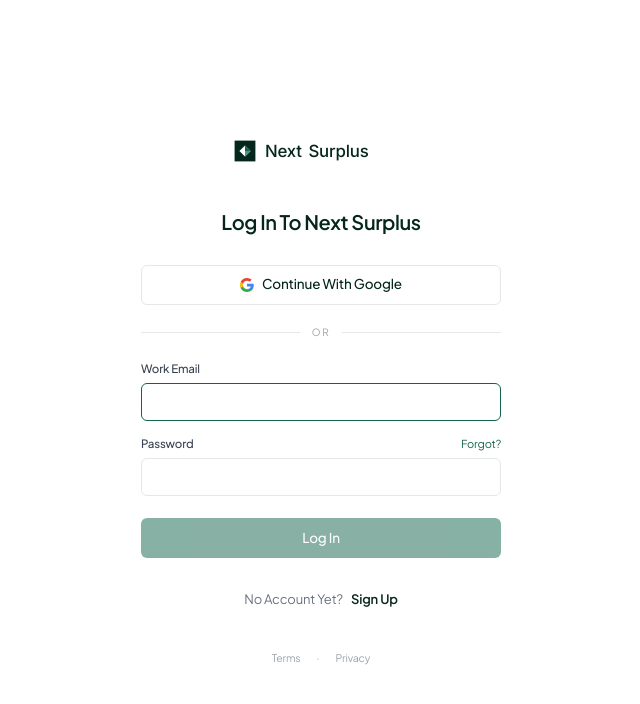
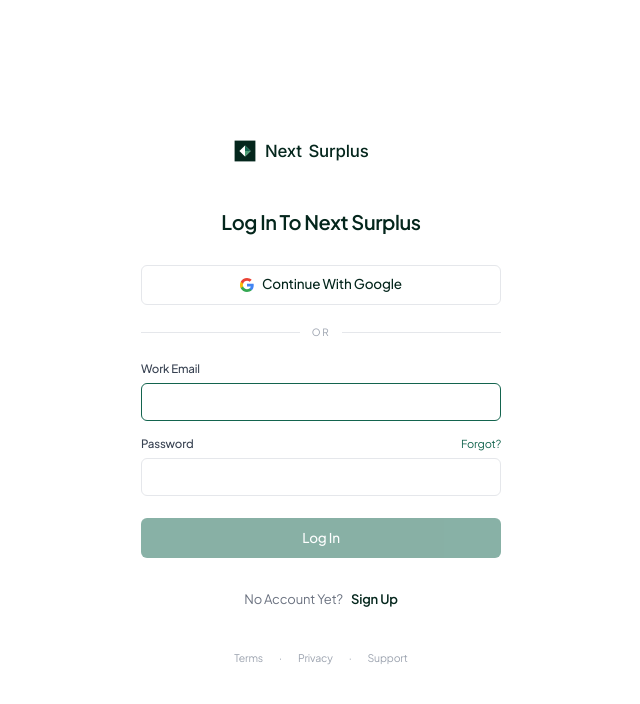
Before and after one commit to bmoss2015/next-surplus, a Next.js app: page /login in a window 1280 px wide. Shown: the top 704 px of the page, without its empty margins (319-959 px from the left). Built offline with nearby package versions, Linux system fonts and the light colour scheme; no server answers.

Commit message:
Fix M11: Support email link in login footer

```diff
--- a/src/app/(signup-flow)/login/page.tsx
+++ b/src/app/(signup-flow)/login/page.tsx
@@ -189,6 +189,13 @@
           <Link href="/privacy" className="hover:text-[#04261c]">
             Privacy
           </Link>
+          <span aria-hidden>&middot;</span>
+          <a
+            href="mailto:support@nextsurplus.com"
+            className="hover:text-[#04261c]"
+          >
+            Support
+          </a>
         </div>
       </div>
     </div>
```
